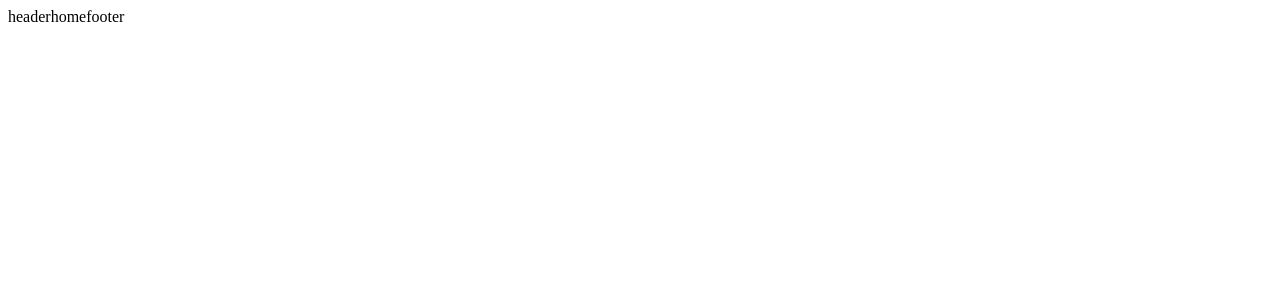
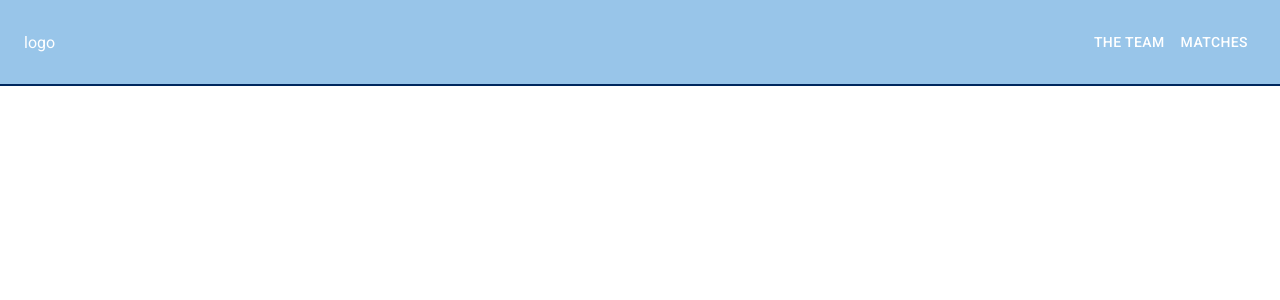
Before and after one commit to sanduniDev/M.City, a React (Vite) app: page / in a window 1280 px wide. Shown: the top 300 px of the page. Built offline with nearby package versions, Linux system fonts and the light colour scheme.

Commit message:
feat : header

```diff
--- a/src/Components/Header_footer/header.tsx
+++ b/src/Components/Header_footer/header.tsx
@@ -1,10 +1,79 @@
-import React from "react";
+import { AppBar, Toolbar, Button } from '@mui/material';
+// import { auth } from '../../firebase';
+// import { signOut } from "firebase/auth";
 
-const Header = () =>{
-    return(
-        <>
-            header
-        </>
+import { Link } from 'react-router-dom';
+// import { CityLogo } from '../Utils/tools';
+// import { showErrorToast, showSuccessToast} from "../Utils/tools";
+// import { logOutHandler } from '../Utils/tools';
+
+
+const Header = ({ user }: any) => {
+
+
+    // const logOutHandler = () =>{
+    //     console.log("in the function")
+    //     signOut(auth).then(() => {
+    //         //alert('signed out');
+    //         showSuccessToast('successfully signed out');
+    //       }).catch((error) => {
+    //         // An error happened.
+    //         showErrorToast(error.message);
+    //         console.log(error)
+    //       });
+    // }
+
+    return (
+        <AppBar
+            position='fixed'
+            style={{
+                backgroundColor: '#98c5e9',
+                boxShadow: 'none',
+                padding: '10px 0',
+                borderBottom: '2px solid #00285e'
+
+            }}
+        >
+            <Toolbar style={{ display: 'flex' }}>
+                <div style={{ flexGrow: 1 }}>
+                    <div className="header_logo">
+                        {/* <CityLogo
+                            link={true}
+                            linkTo={'/'}
+                            width="70px"
+                            height="70px"
+                        /> */}
+                        logo
+                    </div>
+                </div>
+
+                <Link to="/the_team">
+                    <Button color="inherit">The team</Button>
+                </Link>
+                <Link to="/matches">
+                    <Button color="inherit">Matches</Button>
+                </Link>
+
+                {user ?
+                <>
+                    <Link to="/dashboard">
+                        <Button color="inherit">Dashboard</Button>
+                    </Link>
+
+
+                    {/* <Button color="inherit"
+                            onClick={logOutHandler}
+                    >
+                        Log out
+                    </Button> */}
+
+                </>
+                    : null
+                }
+
+
+            </Toolbar>
+        </AppBar>
     )
 }
 
--- a/src/main.tsx
+++ b/src/main.tsx
@@ -1,5 +1,6 @@
 import React from 'react'
 import ReactDOM from 'react-dom/client'
+import './Resources/css/app.css'
 import Routes from './routes.tsx'
 
 
```
